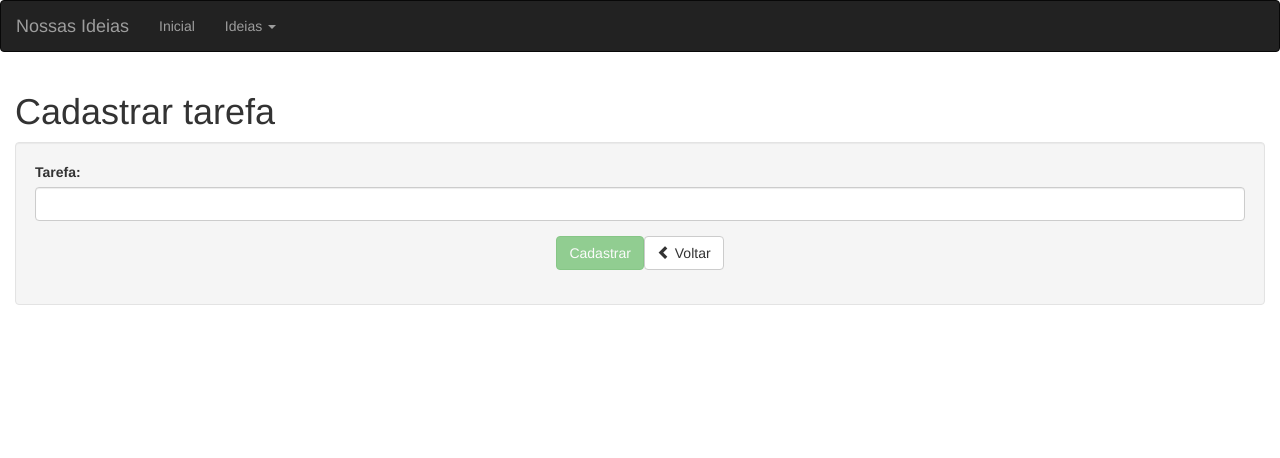
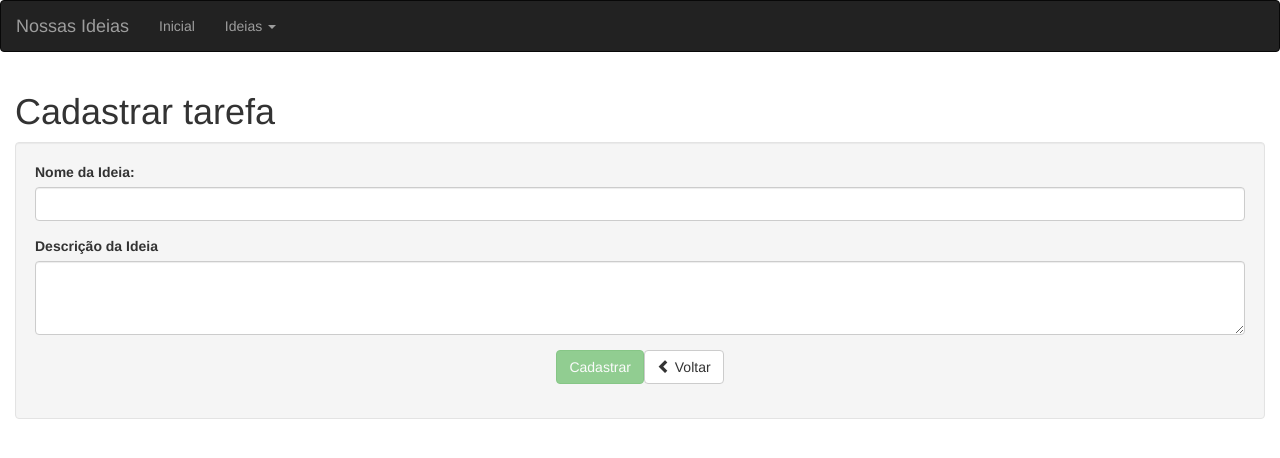
Before and after one commit to eduardohomes/nossas-ideias-front-end, an Angular app: page /tarefas/cadastrar in a window 1280 px wide. Shown: the top 458 px of the page. Built offline with nearby package versions, Linux system fonts and the light colour scheme.

Commit message:
Atualizando Arquivos

```diff
--- a/src/app/tarefas/cadastrar/cadastrar-tarefa.component.html
+++ b/src/app/tarefas/cadastrar/cadastrar-tarefa.component.html
@@ -3,7 +3,7 @@
 <div class="well">
   <form #formTarefa="ngForm">
     <div class="form-group">
-      <label for="nome">Tarefa:</label>
+      <label for="nome">Nome da Ideia:</label>
       <input
         type="text"
         class="form-control"
@@ -23,6 +23,28 @@
         </div>
       </div>
     </div>
+    <div class="form-group">
+      <label for="descricao">Descrição da Ideia</label>
+      <textarea
+        class="form-control"
+        id="descricao"
+        name="descricao"
+        [(ngModel)]="tarefa.descricao"
+        #descricao="ngModel"
+        minlength="5"
+        required
+        rows="3"
+      ></textarea>
+      <div *ngIf="descricao.errors && (nome.dirty || nome.touched)"
+           class="alert alert-danger">
+        <div [hidden]="!descricao.errors.required">
+          Digite a tarefa.
+        </div>
+        <div [hidden]="!descricao.errors.minlength">
+          A tarefa deve conter ao menos 5 caracteres.
+        </div>
+      </div>
+    </div>
     <div class="form-group text-center">
       <input
         type="submit"
--- a/src/app/tarefas/cadastrar/cadastrar-tarefa.component.ts
+++ b/src/app/tarefas/cadastrar/cadastrar-tarefa.component.ts
@@ -18,7 +18,7 @@ export class CadastrarTarefaComponent implements OnInit {
   	private router: Router) { }
 
   ngOnInit() {
-  	this.tarefa = new Tarefa(0, "", false);
+  	this.tarefa = new Tarefa(0, "", "", "");
   }
 
   cadastrar(): void {
--- a/src/app/tarefas/dashboard/dashboard-tarefa.component.html
+++ b/src/app/tarefas/dashboard/dashboard-tarefa.component.html
@@ -1,18 +1,21 @@
 <h1>Tarefas</h1>
 
-<table class="table table-striped table-bordered table-hover">
-  <tr>
-    <th>Tarefa</th>
-    <th>Situação</th>
-  </tr>
-  <tr *ngFor="let tarefa of tarefas">
-    <td>
-      {{ tarefa.nome }}
-    </td>
-    <td>
-      {{ tarefa.situacao }}
-    </td>
-  </tr>
-</table>
-
-<p *ngIf="tarefas.length==0">Nenhuma tarefa cadastrada.</p>
+<div *ngFor="let tarefa of tarefas" class="col-md-2">
+    <div class="card-content">
+        <div class="card-desc">
+            <h3>{{ tarefa.nome }}</h3>
+            <h3>{{ tarefa.situacao }}</h3>
+            <p>{{ tarefa.descricao }}</p>
+            <div class="col-md-2">
+              <a href="#">
+                  <span class="glyphicon glyphicon-thumbs-up"></span>
+                </a>
+            </div>
+            <div class="col-md-2">
+              <a href="#">
+                  <span class="glyphicon glyphicon-thumbs-down"></span>
+                </a>
+            </div>
+        </div>
+    </div>
+</div>
--- a/src/app/tarefas/editar/editar-tarefa.component.html
+++ b/src/app/tarefas/editar/editar-tarefa.component.html
@@ -3,7 +3,7 @@
 <div class="well">
   <form #formTarefa="ngForm">
     <div class="form-group">
-      <label for="nome">Tarefa:</label>
+      <label for="nome">Nome da Ideia:</label>
       <input
         type="text"
         class="form-control"
@@ -24,7 +24,28 @@
       </div>
     </div>
     <div class="form-group">
-        <label for="exampleFormControlSelect1">Situação da Tarefa</label>
+      <label for="nome">Descrição da Ideia:</label>
+      <textarea
+        type="text"
+        class="form-control"
+        id="descricao"
+        name="descricao"
+        [(ngModel)]="tarefa.descricao"
+        #descricao="ngModel"
+        minlength="5"
+        required> </textarea>
+      <div *ngIf="descricao.errors && (descricao.dirty || descricao.touched)"
+           class="alert alert-danger">
+        <div [hidden]="!descricao.errors.required">
+          Digite a tarefa.
+        </div>
+        <div [hidden]="!descricao.errors.minlength">
+          A tarefa deve conter ao menos 5 caracteres.
+        </div>
+      </div>
+    </div>
+    <div class="form-group">
+        <label>Situação da Tarefa</label>
         <select class="form-control"
           id="situacao"
           name="situacao"
--- a/src/app/tarefas/listar/listar-tarefa.component.html
+++ b/src/app/tarefas/listar/listar-tarefa.component.html
@@ -2,16 +2,20 @@
 
 <table class="table table-striped table-bordered table-hover">
   <tr>
-  	<th class="text-center">Tarefa</th>
-    <th class="text-center">Situação da Ideia</th>
+  	<th class="text-rigth">Nome da Ideia</th>
+    <th class="text-rigth">Descrição da Ideia</th>
+    <th class="text-rigth">Situação da Ideia</th>
     <th></th>
     <th></th>
   </tr>
   <tr *ngFor="let tarefa of tarefas">
-    <td class="table-active">
+    <td class="table-active text-rigth">
       {{ tarefa.nome }}
     </td>
-    <td class="text-center" style="width: 200px">
+    <td class="table-active text-rigth">
+      {{ tarefa.descricao }}
+    </td>
+    <td class="table-active text-rigth" style="width: 200px">
       {{ tarefa.situacao }}
     </td>
     <td class="text-center" style="width: 100px">
--- a/src/app/tarefas/shared/tarefa.model.ts
+++ b/src/app/tarefas/shared/tarefa.model.ts
@@ -3,5 +3,6 @@ export class Tarefa {
 	constructor(
 		public id?: number,
 		public nome?: string,
+		public descricao?: string,
 		public situacao?: string) {}
 }
```
